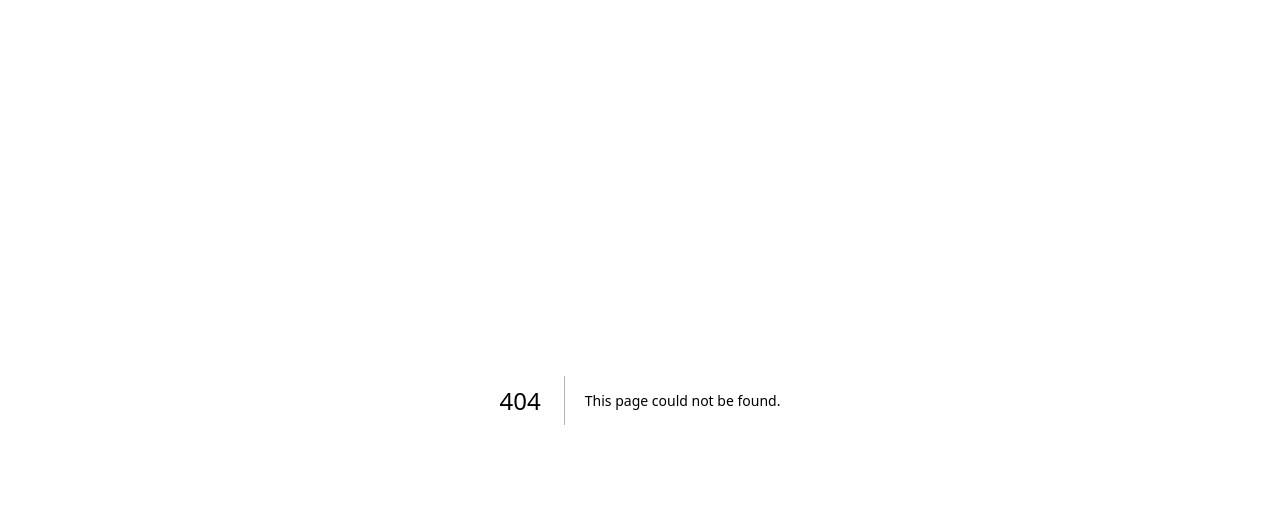
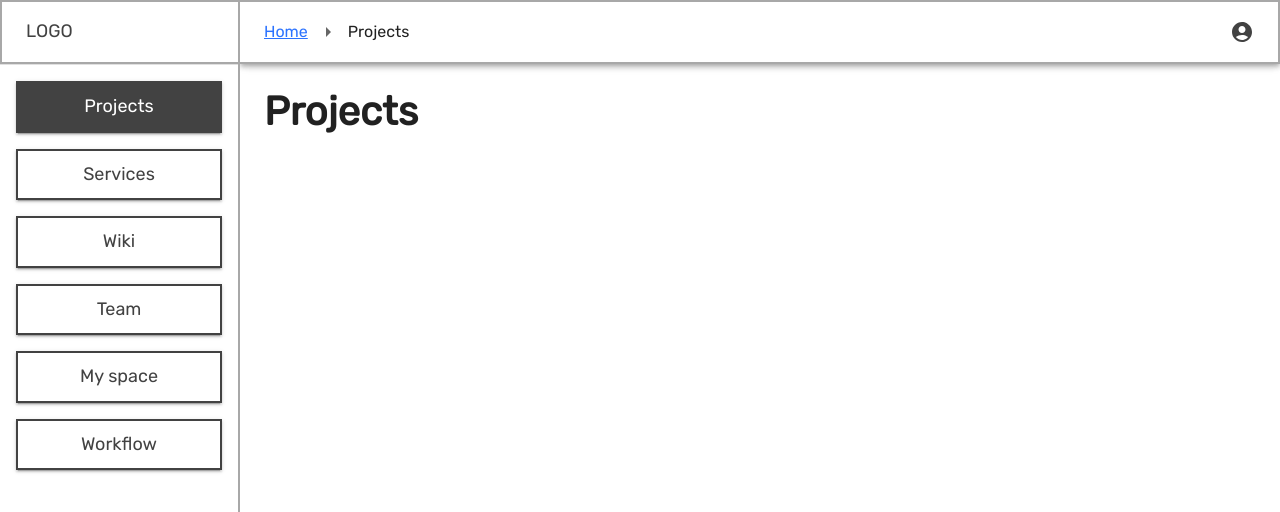
Before and after one commit to worldzhy/newbie-web, a Next.js app: page /projects in a window 1280 px wide. Before the commit this address had no page. Shown: the top 512 px of the page. Built offline with nearby package versions, Linux system fonts and the light colour scheme.

Commit message:
Add projects page

```diff
--- /dev/null
+++ b/src/pages/projects/index.tsx
@@ -0,0 +1,16 @@
+import React, { type ReactElement } from 'react';
+import LayoutDashboard from '@/widgets/layout/LayoutDashboard';
+import { Typography } from '@mui/material';
+
+const Page = (): ReactElement => {
+  return <Typography variant="h1">Projects</Typography>;
+};
+
+export default Page;
+
+/**
+ * Layout wrapper
+ */
+Page.getLayout = (page: ReactElement) => {
+  return <LayoutDashboard active="Projects">{page}</LayoutDashboard>;
+};
```
